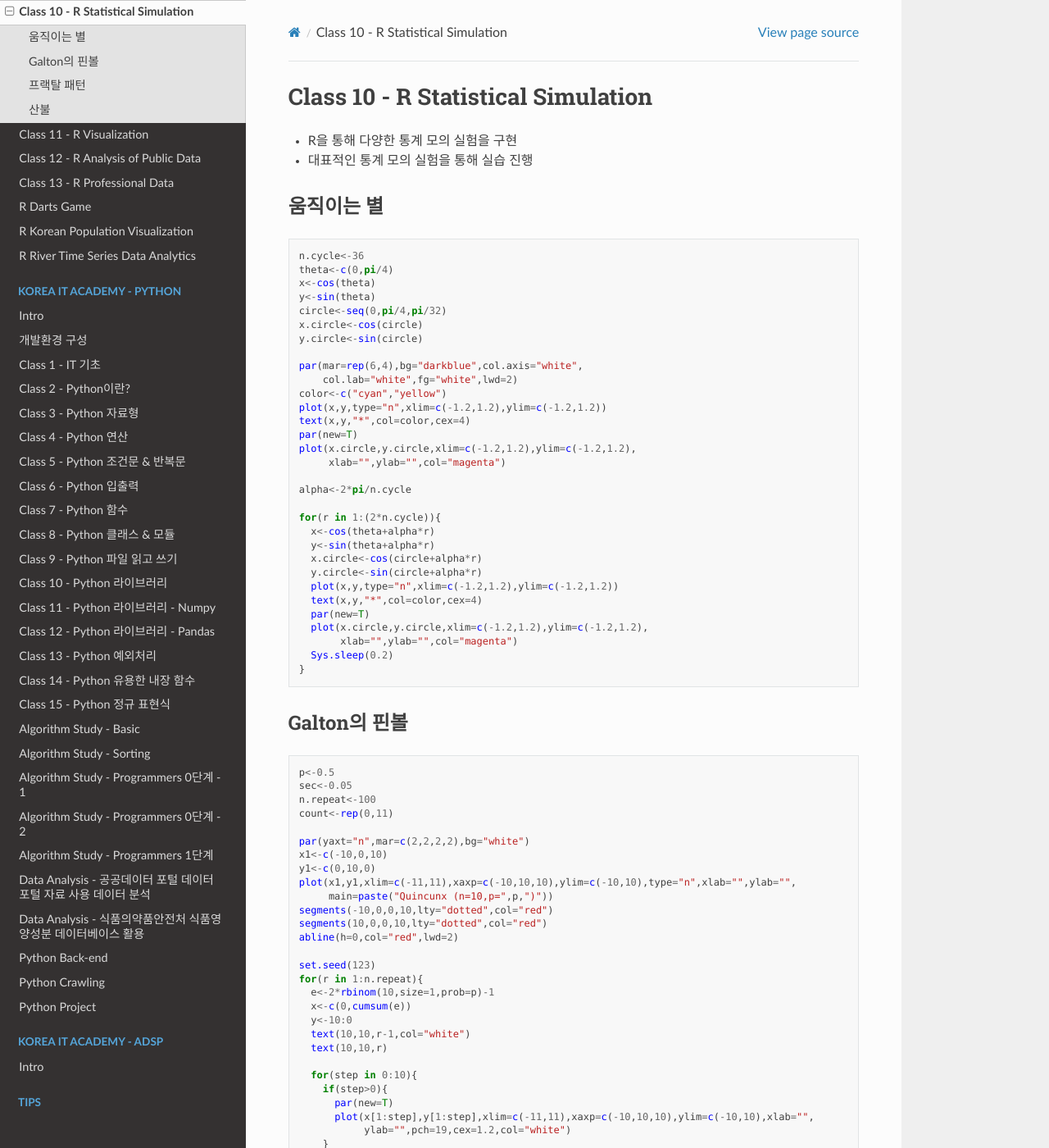
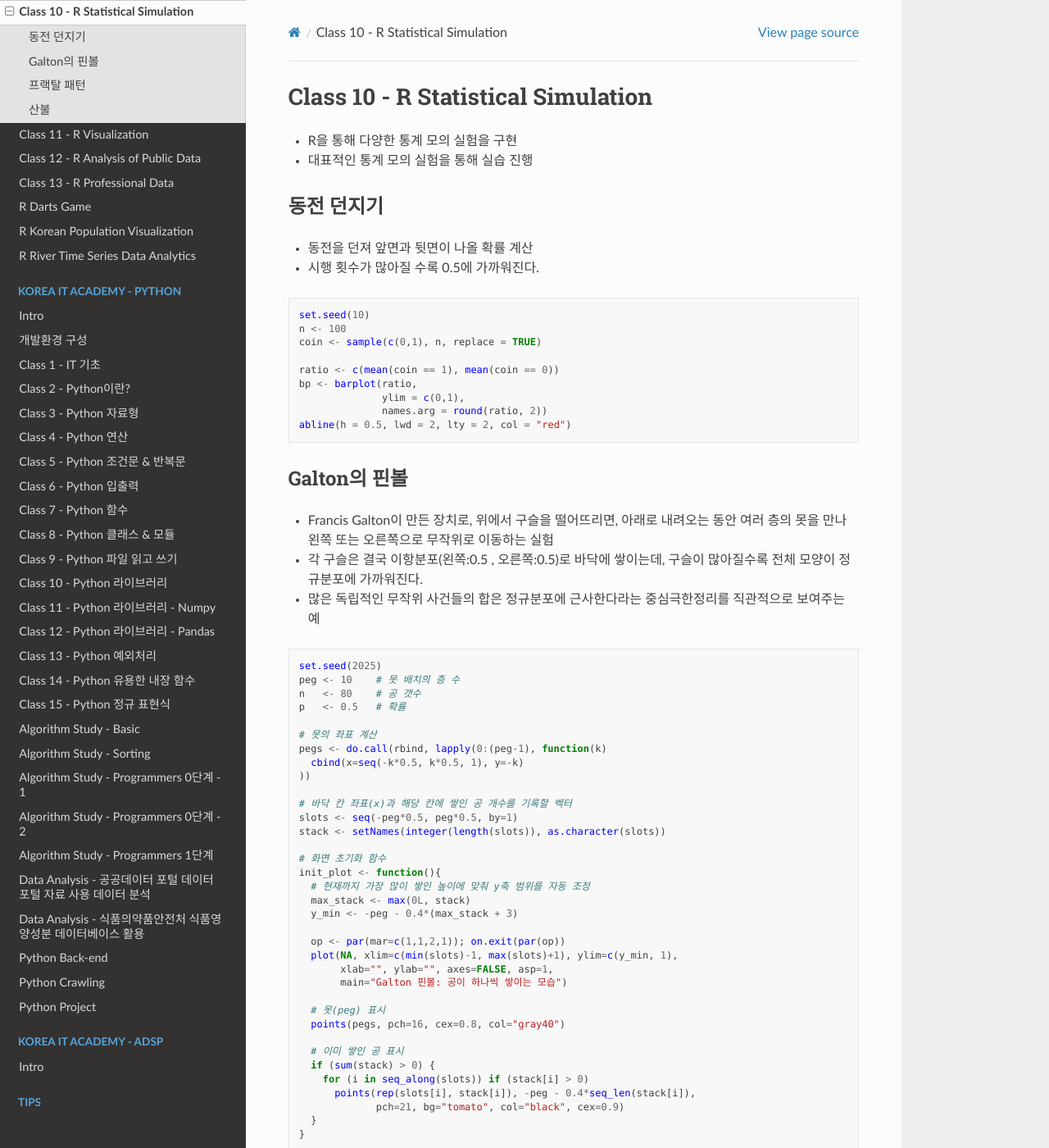
Before and after one commit to JeongSooNa/JeongSooNa-Docs, a Sphinx documentation site: the page built from docs/Korea_IT_Academy-DA/class_10.md, in a window 1280 px wide and 1400 px high. Shown: the whole window at 82% size. Built offline with Sphinx 7.4.7 and the Read the Docs theme 3.1.0, drawn with Linux system fonts in a browser that asks for light colours; pages that are not in the unit, such as notebooks, are missing from menus; some of the changed text lies outside the part shown.

Commit message:
update docs

````diff
--- a/docs/Korea_IT_Academy-DA/class_10.md
+++ b/docs/Korea_IT_Academy-DA/class_10.md
@@ -3,229 +3,217 @@
 - R을 통해 다양한 통계 모의 실험을 구현
 - 대표적인 통계 모의 실험을 통해 실습 진행
 
-### 움직이는 별
+### 동전 던지기
+
+- 동전을 던져 앞면과 뒷면이 나올 확률 계산
+- 시행 횟수가 많아질 수록 0.5에 가까워진다.
 
 ```r
-n.cycle<-36
-theta<-c(0,pi/4)
-x<-cos(theta)
-y<-sin(theta)
-circle<-seq(0,pi/4,pi/32)
-x.circle<-cos(circle)
-y.circle<-sin(circle)
+set.seed(10)
+n <- 100
+coin <- sample(c(0,1), n, replace = TRUE)
 
-par(mar=rep(6,4),bg="darkblue",col.axis="white",
-    col.lab="white",fg="white",lwd=2)
-color<-c("cyan","yellow")
-plot(x,y,type="n",xlim=c(-1.2,1.2),ylim=c(-1.2,1.2))
-text(x,y,"*",col=color,cex=4)
-par(new=T)
-plot(x.circle,y.circle,xlim=c(-1.2,1.2),ylim=c(-1.2,1.2),
-     xlab="",ylab="",col="magenta")
-
-alpha<-2*pi/n.cycle
-
-for(r in 1:(2*n.cycle)){
-  x<-cos(theta+alpha*r)
-  y<-sin(theta+alpha*r)
-  x.circle<-cos(circle+alpha*r)
-  y.circle<-sin(circle+alpha*r)
-  plot(x,y,type="n",xlim=c(-1.2,1.2),ylim=c(-1.2,1.2))
-  text(x,y,"*",col=color,cex=4)
-  par(new=T)
-  plot(x.circle,y.circle,xlim=c(-1.2,1.2),ylim=c(-1.2,1.2),
-       xlab="",ylab="",col="magenta")
-  Sys.sleep(0.2)
-}
+ratio <- c(mean(coin == 1), mean(coin == 0))
+bp <- barplot(ratio,
+              ylim = c(0,1),
+              names.arg = round(ratio, 2))
+abline(h = 0.5, lwd = 2, lty = 2, col = "red")
 ```
 
 ### Galton의 핀볼
 
+- Francis Galton이 만든 장치로, 위에서 구슬을 떨어뜨리면, 아래로 내려오는 동안 여러 층의 못을 만나 왼쪽 또는 오른쪽으로 무작위로 이동하는 실험
+- 각 구슬은 결국 이항분포(왼쪽:0.5 , 오른쪽:0.5)로 바닥에 쌓이는데, 구슬이 많아질수록 전체 모양이 정규분포에 가까워진다.
+- 많은 독립적인 무작위 사건들의 합은 정규분포에 근사한다라는 중심극한정리를 직관적으로 보여주는 예
+
 ```r
-p<-0.5
-sec<-0.05
-n.repeat<-100
-count<-rep(0,11)
+set.seed(2025)
+peg <- 10    # 못 배치의 층 수
+n   <- 80    # 공 갯수
+p   <- 0.5   # 확률
 
-par(yaxt="n",mar=c(2,2,2,2),bg="white")
-x1<-c(-10,0,10)
-y1<-c(0,10,0)
-plot(x1,y1,xlim=c(-11,11),xaxp=c(-10,10,10),ylim=c(-10,10),type="n",xlab="",ylab="",
-     main=paste("Quincunx (n=10,p=",p,")"))
-segments(-10,0,0,10,lty="dotted",col="red")
-segments(10,0,0,10,lty="dotted",col="red")
-abline(h=0,col="red",lwd=2)
+# 못의 좌표 계산
+pegs <- do.call(rbind, lapply(0:(peg-1), function(k)
+  cbind(x=seq(-k*0.5, k*0.5, 1), y=-k)
+))
 
-set.seed(123)
-for(r in 1:n.repeat){
-  e<-2*rbinom(10,size=1,prob=p)-1
-  x<-c(0,cumsum(e))
-  y<-10:0
-  text(10,10,r-1,col="white")
-  text(10,10,r)
+# 바닥 칸 좌표(x)과 해당 칸에 쌓인 공 개수를 기록할 벡터
+slots <- seq(-peg*0.5, peg*0.5, by=1)
+stack <- setNames(integer(length(slots)), as.character(slots))
 
-  for(step in 0:10){
-    if(step>0){
-      par(new=T)
-      plot(x[1:step],y[1:step],xlim=c(-11,11),xaxp=c(-10,10,10),ylim=c(-10,10),xlab="",
-           ylab="",pch=19,cex=1.2,col="white")
-    }
-    par(new=T)
-    plot(x[1:(step+1)],y[1:(step+1)],xlim=c(-11,11),xaxp=c(-10,10,10),ylim=c(-10,10),xlab="",
-         ylab="",pch=c(rep(1,step),19),cex=1.2,col="red")
-    if(step<10){
-      segments(x[step+1]-1,y[step+1]-1,x[step+1],y[step+1],lty="dotted")
-      segments(x[step+1]+1,y[step+1]-1,x[step+1],y[step+1],lty="dotted")
-    }
-    Sys.sleep(sec)
+# 화면 초기화 함수
+init_plot <- function(){
+  # 현재까지 가장 많이 쌓인 높이에 맞춰 y축 범위를 자동 조정
+  max_stack <- max(0L, stack)
+  y_min <- -peg - 0.4*(max_stack + 3)
+
+  op <- par(mar=c(1,1,2,1)); on.exit(par(op))
+  plot(NA, xlim=c(min(slots)-1, max(slots)+1), ylim=c(y_min, 1),
+       xlab="", ylab="", axes=FALSE, asp=1,
+       main="Galton 핀볼: 공이 하나씩 쌓이는 모습")
+
+  # 못(peg) 표시
+  points(pegs, pch=16, cex=0.8, col="gray40")
+
+  # 이미 쌓인 공 표시
+  if (sum(stack) > 0) {
+    for (i in seq_along(slots)) if (stack[i] > 0)
+      points(rep(slots[i], stack[i]), -peg - 0.4*seq_len(stack[i]),
+             pch=21, bg="tomato", col="black", cex=0.9)
   }
-  par(new=T)
-  plot(x[step+1],y[step+1],xlim=c(-11,11),xaxp=c(-10,10,10),ylim=c(-10,10),xlab="",
-       ylab="",pch=19,cex=1.2,col="white")
-  par(new=T)
-  plot(x[step+1],y[step+1],xlim=c(-11,11),xaxp=c(-10,10,10),ylim=c(-10,10),xlab="",
-       ylab="",pch=1,cex=1.2,col="red")
+}
 
-  count[x[11]/2+6]<-count[x[11]/2+6]+1
-  par(new=T)
-  plot(x[11],-10-1/3+(1/3)*count[x[11]/2+6],xlim=c(-11,11),xaxp=c(-10,10,10),ylim=c(-10,10),xlab="",
-       ylab="",pch=12,cex=1.2,col="red")
-  Sys.sleep(sec)
+# 공 하나씩 시뮬레이션
+init_plot()
+for (b in 1:n) {
+  init_plot()         # 새로운 공 시작 → 화면 초기화
+  x <- 0              # 시작 위치 (맨 위 중앙)
+
+  # 레벨별로 peg을 만나 좌/우 이동
+  for (s in 1:peg) {
+    step <- if (runif(1) < p) 0.5 else -0.5  # 좌/우 결정
+    segments(x, -(s-1), x+step, -s, col="dodgerblue3")  # 이동 경로 선
+    x <- x + step
+    points(x, -s, pch=16, cex=0.6, col="dodgerblue3")   # 현재 위치 점
+    Sys.sleep(0.03)  # 잠깐 멈춰서 "떨어지는" 느낌
+  }
+
+  # 바닥 칸에 쌓기
+  key <- as.character(x)
+  stack[key] <- stack[key] + 1L
+
+  init_plot()  # 업데이트된 쌓임 반영
+  points(x, -peg - 0.4*stack[key], pch=21, bg="tomato", col="black", cex=1)
+  Sys.sleep(0.05)
 }
 ```
 
-
 ### 프랙탈 패턴
 
+- 자기유사성(self-similarity) : 확대해도 원래와 비슷한 모양이 반복되는 패턴
+
+- 자연계에서 흔히 보이는 현상 : 나뭇가지, 브로콜리, 번개, 해안선, 혈관 등
+
+- 단순한 규칙을 반복하여 특정 구조가 생성
+
+- 시에르핀스키 삼각형 (Chaos Game)
+  - 꼭짓점 하나를 랜덤하게 고르고, 현재 위치와 꼭짓점의 중점으로 이동
+  - 단순한 규칙을 무작위 반복을 하면 삼각형 속에 삼각형이 무한히 반복되는 패턴이 생성
 ```r
-x0<-c(-1.5,1.5)
-y0<-c(-1,1.6)
-plot(x0,y0,type="n",xlab="",ylab="",main="TriangleEverywhere")
-core<-matrix(0,3,2)
-list<-matrix(0,243*9,2)
-list.1<-matrix(0,243*9,2)
-center<-c(0,0)
-core[1,]<-c(0,2/3)
-core[2,]<-c(-1/sqrt(3),-1/3)
-core[3,]<-c(1/sqrt(3),-1/3)
-#polygon(core,col="red")
-triangle<-function(center,f){
-  p.1<-center+f*core[1,]
-  q.1<-center+f*core[2,]
-  r.1<-center+f*core[3,]
-  polygon(rbind(p.1,q.1,r.1),border="red",lwd=2)
-}
-triangle(center,1)
-for(j in 1:3) list[j,]<-core[j,]
+set.seed(2025)
+N <- 20000   # 점 개수 (많을수록 삼각형이 또렷해짐)
 
-for(i in 1:6){
-  triangle(list[i,],0.5^i)
-  for(k in 1:3){
-    list.1[count,]<-list[j,]+(0.5^i)&core[k,]
-    count<-count+1
-  }
-  list<-list.1
-  Sys.sleep(1)
+# 정삼각형 꼭짓점 정의
+A <- c(0,0); B <- c(1,0); C <- c(0.5, sqrt(3)/2)
+verts <- rbind(A,B,C)
+
+# 시작점 (삼각형 안 아무 곳이나 가능)
+x <- 0.1; y <- 0.1
+xs <- numeric(N); ys <- numeric(N)
+
+for(i in 1:N){
+  v <- verts[sample(1:3,1), ]   # 무작위로 꼭짓점 하나 선택
+  x <- (x+v[1])/2               # 현재 위치와 꼭짓점의 "중점"으로 이동
+  y <- (y+v[2])/2
+  xs[i] <- x; ys[i] <- y        # 점 기록
 }
 
-trianlge_rec<-function(center,f,death)
+plot(xs, ys, pch=".", col="blue", asp=1, axes=FALSE,
+     main="Chaos Game: Sierpinski Triangle")
 
-# 포함 확률
-n<-100
-d<-0.5
-set.seed(123)
-x<-runif(n,-2,2)
-y<-runif(n,-2,2)
-r<-d/2
+```
 
-circle<-matrix(0,nrow=37,ncol=2)
+- 고사리 패턴 (Barnsley Fern, IFS:Iterated Function System)
+  - 확률적으로 네 가지 선형 변환을 반복 적용.
+  - 반복만 했는데 실제 자연의 고사리 잎 같은 형태가 생성
+  - 자연의 복잡성도 사실은 간단한 규칙의 반복으로 설명될 수 있다는 예
+```r
+set.seed(2025)
+N <- 50000     # 점 개수
+x <- 0; y <- 0 # 초기 좌표
+xs <- numeric(N); ys <- numeric(N)
 
-par(mar=rep(6,4),bg="white",col.axis="black",col.lab="black",fg="black",lwd=2)
-plot(c(-2,2),c(2,2),xlab="",ylab="",xaxs="i",yaxs="i",xlim=c(-2,2),ylim=c(-2,2),
-     color.axis="white",type="n",main="")
-
-for(i in 1:37){
-  thete[i]<-i*2*pi/36
-  circle[i,1]<-r*cos(theta[i])
-  circle[i,2]<-r*sin(theta[i])
-}
-for(i in 1:n){
-  par(new=T)
-  plot(cbind(x[i]+circle[,1],y[i]+circle[,2]),xlab="",ylab="",
-       xlim=c(-2,2),ylim=c(-2,2),type="l",xaxs="i",yaxs="i",lwd=2)
-  #Sys.sleep(0.1)
+for(i in 1:N){
+  r <- runif(1)   # [0,1) 구간 무작위 확률
+  # 네 가지 아핀 변환 중 하나를 확률적으로 선택
+  if(r < 0.01){        # 줄기
+    xn <- 0; yn <- 0.16*y
+  } else if(r < 0.86){ # 큰 잎
+    xn <- 0.85*x + 0.04*y
+    yn <- -0.04*x + 0.85*y + 1.6
+  } else if(r < 0.93){ # 왼쪽 작은 잎
+    xn <- 0.20*x - 0.26*y
+    yn <- 0.23*x + 0.22*y + 1.6
+  } else {             # 오른쪽 작은 잎
+    xn <- -0.15*x + 0.28*y
+    yn <- 0.26*x + 0.24*y + 0.44
+  }
+  x <- xn; y <- yn
+  xs[i] <- x; ys[i] <- y
 }
 
-count<-0
-for(rr in 1:5000){
-  target<-runif(2,-2,2)
-  temp<-cbind(x,y)-matrix(rep(target,n),byrow=T,ncol=2)
-  cover<-ifelse(min(apply(temp^2,1,sum)) < r^2,1,0)
-  count<-count+cover
-  color<-ifelse(cover < 0.5,"blue","red")
-  par(new=T)
-  plot(target[1],target[2],xlab="",ylab="",xlim=c(-2,2),ylim=c(-2,2),xaxs="i",yaxs="i",
-       cex=1.5,pch=19,col=color)
-}
-count
-#mtext(side=1,line=3,paste(paste("count =",count),"/5000"))
-#savePlot("covering by circles_1",type="jpg")
+plot(xs, ys, pch=".", col="forestgreen", asp=1, axes=FALSE,
+     main="Barnsley Fern (Fractal)")
 
-##margin
-mtext(side=1,at=20,line=0,"Bottom No. 0")
-mtext(side=1,at=20,line=1,"Bottom No. 1")
-mtext(side=1,at=20,line=2,"Bottom No. 2")
-mtext(side=1,at=20,line=3,"Bottom No. 3")
-mtext(side=2,at=20,line=0,"Left No. 0")
-mtext(side=2,at=20,line=1,"Left No. 1")
-mtext(side=2,at=20,line=2,"Left No. 2")
-mtext(side=3,at=20,line=0,"Top No. 0")
-mtext(side=3,at=20,line=1,"Top No. 1")
-mtext(side=4,at=20,line=0,"Right No. 0")
 ```
 
 ### 산불
-- Forest Fire, 21*21
+
+- 산불 시뮬레이션
+- 현재 상태를 시각화
+  - 0 : 빈칸
+  - 1 : 화재
+  - 2 : 화재 종료
 
 ```r
-par(mar=rep(4,4))
-V<-matrix(0,21,21)
-V[11,11]<-1
-image(x=1:21,y=1:21,z=V,axes=F,col=c("white","red","black"),
-      breaks=c(-0.5,0.5,1.5,2.5),xlab="",ylab="",main="Fire Process")
-abline(h=0.5+(0:21),v=0.5+(0:21))
+par(mar = rep(4, 4))
+set.seed(10)
 
-sec<-0.5
-V.0<-V
-count<-1
-time<-0
-set.seed(124)
+n   <- 21            # 격자 한 변 길이
+p   <- 0.5           # 확산 확률
 
-while(count>0){
-  time<-time+1
-  for(i in 1:21){
-    for(j in 1:21){
-      if(V.0[i,j]==1){
-        if((runif(1)>0.5)&(i<=20)) if(V.0[i+1,j]==0) V[i+1,j]<-1
-        if((runif(1)>0.5)&(i>=2)) if(V.0[i-1,j]==0) V[i-1,j]<-1
-        if((runif(1)>0.5)&(i<=20)) if(V.0[i,j+1]==0) V[i,j+1]<-1
-        if((runif(1)>0.5)&(i>=2)) if(V.0[i,j-1]==0) V[i,j-1]<-1
-        V[i,j]<-2
+# 초기 상태
+V <- matrix(0L, n, n)
+V[(n+1)/2, (n+1)/2] <- 1L # 중앙
+
+# 그리기 함수
+draw <- function(V, time) {
+  image(1:n, 1:n, V, axes = FALSE,
+        col = c("white", "red", "black"),
+        breaks = c(-0.5, 0.5, 1.5, 2.5),
+        xlab = "", ylab = "", main = "산불 시뮬레이션")
+  abline(h = 0.5 + 0:n, v = 0.5 + 0:n)
+  mtext(side = 1, at = n*0.5, line = 2,
+        sprintf("burning=%d  burnt=%d  time=%d",
+                sum(V==1L), sum(V==2L), time))
+}
+
+# 4방향 이동 벡터 (상,하,좌,우)
+dirs <- rbind(c( 1, 0),  # 아래
+              c(-1, 0),  # 위
+              c( 0, 1),  # 오른쪽
+              c( 0,-1))  # 왼쪽
+
+time  <- 0L
+draw(V, time)
+
+# 시뮬레이션
+while (any(V == 1L)) {
+  time <- time + 1L
+  V0 <- V  # 이번 스텝
+
+  for (i in 1:n) for (j in 1:n) if (V0[i, j] == 1L) {
+    # 4방향으로 확산
+    for (k in 1:nrow(dirs)) {
+      ni <- i + dirs[k, 1]; nj <- j + dirs[k, 2]
+      if (ni >= 1 && ni <= n && nj >= 1 && nj <= n) {
+        if (V0[ni, nj] == 0L && runif(1) < p) V[ni, nj] <- 1L
       }
     }
+    V[i, j] <- 2L # 현재 칸은 다 탄 것으로 처리
   }
-  par(new=T)
-  image(x=1:21,y=1:21,z=V,axes=F,col=c("white","red","black"),
-        breaks=c(-0.5,0.5,1.5,2.5),xlab="",ylab="",main="")
-  abline(h=0.5+(0:21),v=0.5+(0:21))
-  burnt<-sum(V==2)
-  mtext(side=1,at=11,line=2,burnt)
-  Sys.sleep(sec)
-  V.0<-V
-  count<-sum(V.0==1)
-  mtext(side=1,at=11,line=2,burnt,col="white")
+
+  draw(V, time)
+  Sys.sleep(0.2)
 }
-burnt<-sum(V==2)
-mtext(side=1,at=20,line=2,paste("burnt = ",burnt))
-mtext(side=1,at=2,line=2,paste("time = ",time))
 ```
````
